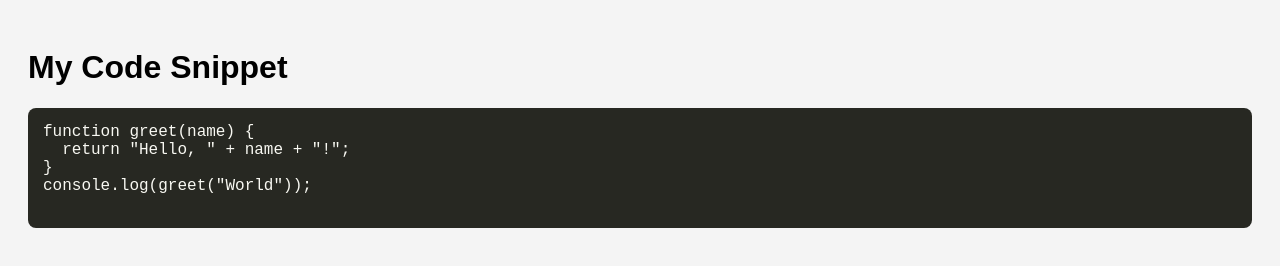
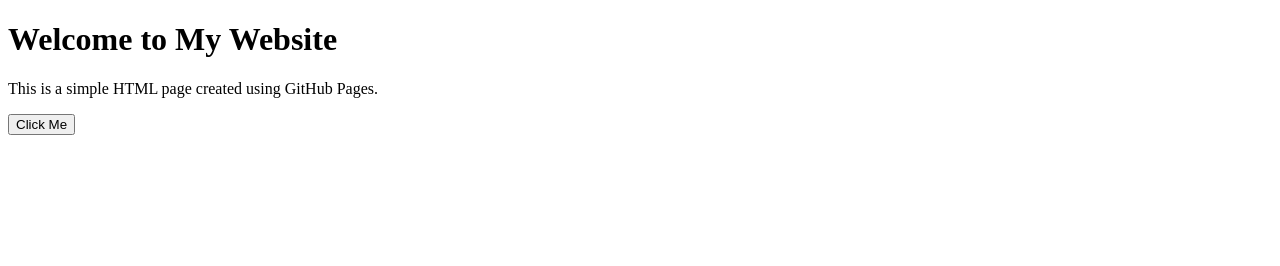
Before and after one commit to Nidhika-cyber/vibecode, a plain HTML site: page index.html in a window 1280 px wide. Drawn offline with Linux system fonts and the light colour scheme.

Commit message:
Update index.html

```diff
--- a/index.html
+++ b/index.html
@@ -1,31 +1,11 @@
 <!DOCTYPE html>
-<html lang="en">
+<html>
 <head>
-  <meta charset="UTF-8">
-  <title>Code Display Example</title>
-  <style>
-    body {
-      font-family: Arial, sans-serif;
-      padding: 20px;
-      background-color: #f4f4f4;
-    }
-    pre {
-      background-color: #272822;
-      color: #f8f8f2;
-      padding: 15px;
-      border-radius: 8px;
-      overflow-x: auto;
-      font-family: 'Courier New', monospace;
-    }
-  </style>
+  <title>My First Web Page</title>
 </head>
 <body>
-  <h1>My Code Snippet</h1>
-  <pre>
-function greet(name) {
-  return "Hello, " + name + "!";
-}
-console.log(greet("World"));
-  </pre>
+  <h1>Welcome to My Website</h1>
+  <p>This is a simple HTML page created using GitHub Pages.</p>
+  <button onclick="alert('Hello from HTML!')">Click Me</button>
 </body>
 </html>
```
